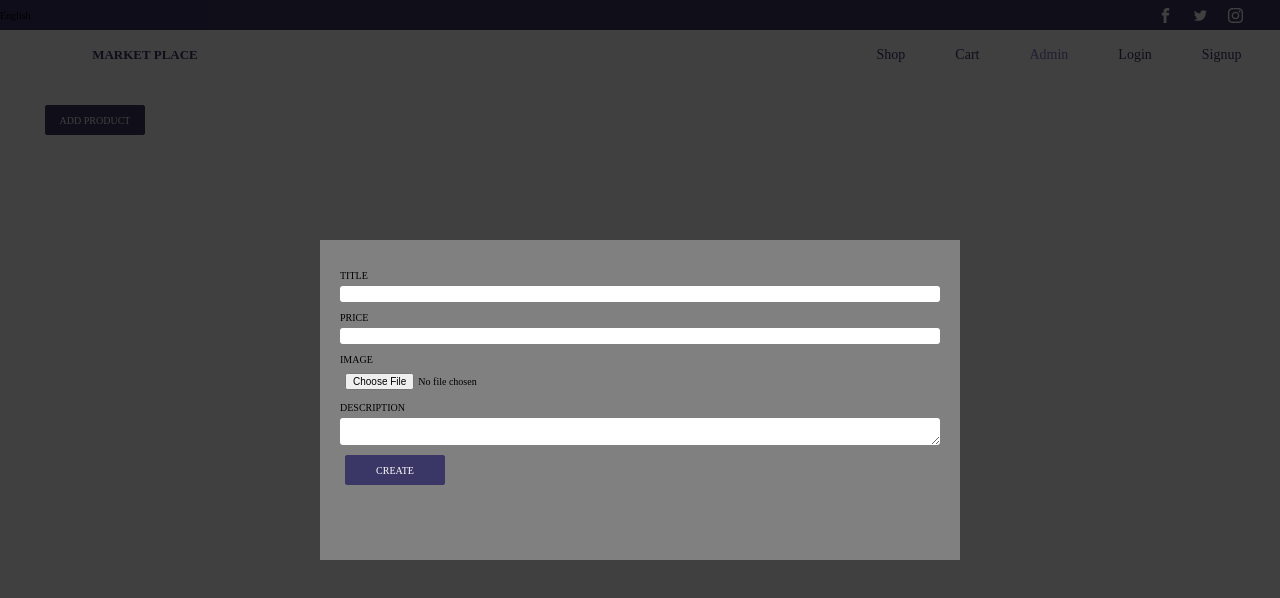
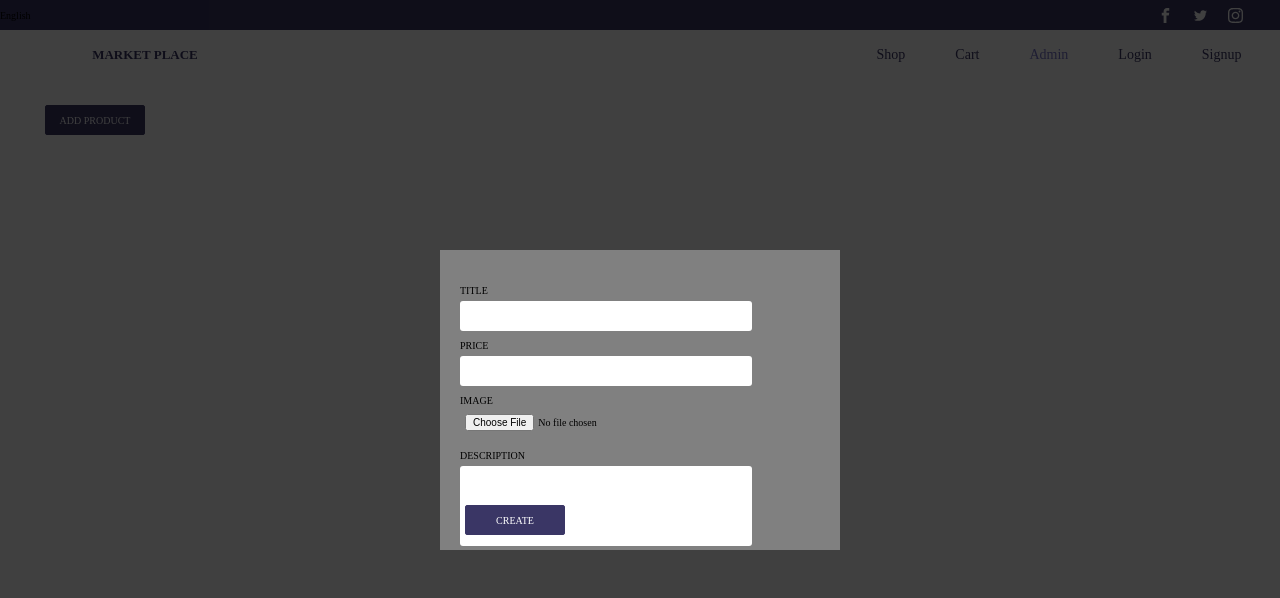
Before and after one commit to anja-rasoloarivalona/MERN---MarketPlace, a React (Create React App) app: page /admin/products in a window 1280 px wide. Both pictures are taken after a click on the button "ADD PRODUCT". Shown: the top 598 px of the page. Built offline with nearby package versions, Linux system fonts and the light colour scheme.

Commit message:
Styled sidebar and add product form

```diff
--- a/src/Pages/Admin/AddProduct/AddProduct.css
+++ b/src/Pages/Admin/AddProduct/AddProduct.css
@@ -1,8 +1,8 @@
 .addProduct__form {
     background: grey;
     padding: 2rem;
-    width: 50%;
-    height: 40%;
+    width: 40rem;
+    height: 30rem;
     z-index: 200;
     position: absolute;
     top: 0;
@@ -11,4 +11,5 @@
     bottom: 0;
     margin: auto;
 
+
 }
--- a/src/components/FormInput/FormInput.css
+++ b/src/components/FormInput/FormInput.css
@@ -1,6 +1,12 @@
 .input {
-    margin: 1rem 0;
-    width: 100%;
+    margin: 1.5rem 0;
+    width: 90%;
+    height: 4rem;
+
+}
+
+.input__field {
+    height: 3rem;
 }
 
 .input label {
@@ -14,7 +20,7 @@
     display: block;
     font: inherit;
     padding: .25rem .5rem;
-    width: 100%;
+    width: 90%;
     border-radius: 3px;
     border: 1px solid var(--coloor-grey)
 }
@@ -23,3 +29,8 @@
 .input textarea:focus {
     outline: none;
 }
+
+.textarea {
+    resize: none;
+    height: 8rem;
+}
--- a/src/components/FormInput/FormInput.js
+++ b/src/components/FormInput/FormInput.js
@@ -9,7 +9,7 @@ const formInput = props =>(
 
         {
             props.control === 'input' && (
-                <input
+                <input className="input__field"
                     type={props.type} //text, email, password, number, etc...
                     id={props.id} //for the label
                     required={props.required}
@@ -21,7 +21,7 @@ const formInput = props =>(
 
         {
             props.control === 'textarea' && (
-                <textarea
+                <textarea className="textarea"
                     id={props.id}
                     required={props.required}
                     value={props.value}
--- a/src/components/Navigation/Sidebar/Sidebar.css
+++ b/src/components/Navigation/Sidebar/Sidebar.css
@@ -9,6 +9,7 @@
     left: 0;
     right: 85rem;
     margin: auto;
+    overflow: hidden;
 }
 
 .sidebar__category {
@@ -20,6 +21,8 @@
     justify-content: space-around;
     font-size: 1.6rem;
     color: var(--color-white);
+    z-index: 2;
+    position: relative;
 }
 
 .sidebar__category__hamburger {
@@ -40,7 +43,9 @@
 
 .sidebar__category__list {
     list-style: none;
-
+    transform-origin: top center;
+    transition: all .5s ease-in;
+    z-index: -1;
 }
 
 .sidebar__category__list__item {
@@ -56,3 +61,9 @@
 .sidebar__category__list__item svg{
     margin-right: 1rem;
 }
+
+.sidebar__category__list.sidebar__category__list--hide {
+    transform: translateY(-100%);
+    z-index: -1;
+    position: relative;
+}
--- a/src/components/Navigation/Sidebar/Sidebar.js
+++ b/src/components/Navigation/Sidebar/Sidebar.js
@@ -1,16 +1,32 @@
-import React from 'react';
+import React, { Component } from 'react'
 import './Sidebar.css';
 import IconSvg from '../../../util/svgHandler';
 
 
+
+
+class Sidebar extends Component {
+    state = {
+        hideCategoryFilter : false,
+    }
+
+    hideCategoryFilterHandler = ()=> {
+        console.log('clicked')
+        this.setState(prevstate => ({
+            hideCategoryFilter: !prevstate.hideCategoryFilter
+        }))
+    }
+
+    render() {
         const category = [
             "automobile", "laptop", "smartphone", "headphones"
         ]
 
-const sidebar = props => (
+        return (
             <section className="sidebar">
 
-        <div className="sidebar__category">
+                <div className="sidebar__category"
+                     onClick={this.hideCategoryFilterHandler}>
                     <div className="flex-centered-row">
                         <div className="sidebar__category__hamburger">
                             <span></span>
@@ -24,7 +40,9 @@ const sidebar = props => (
                     <IconSvg icon="down"/>
                 </div>
 
-        <ul className="sidebar__category__list flex-centered-column">
+                <ul className={["sidebar__category__list",
+                                "flex-centered-column",
+                                this.state.hideCategoryFilter ? 'sidebar__category__list--hide' : ''].join(' ')}>
                     { category.map( category => (
                         <li key={category} className="sidebar__category__list__item">
                             <IconSvg icon={category} size="big"/>
@@ -36,5 +54,8 @@ const sidebar = props => (
 
     </section>
         )
+    }
+}
 
-export default sidebar;
+
+export default Sidebar;
```
Lines whose indentation alone changed are shown as unchanged.
